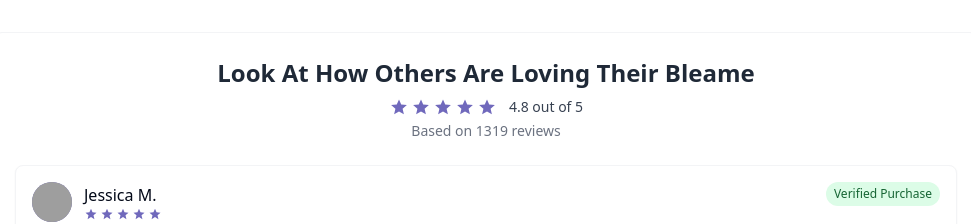
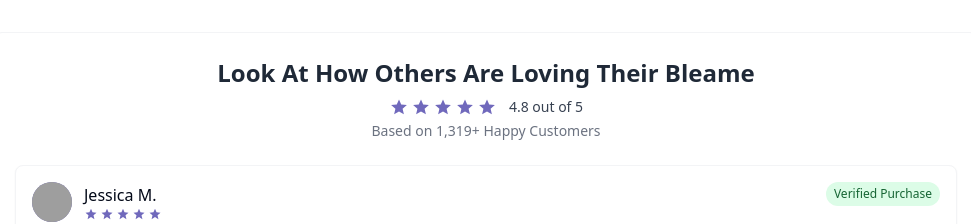
Before and after one commit to wasteyuse/finalize, a React (Vite) app: page / in a window 1280 px wide. Shown: the part 940-1164 px from the top of the page, without its empty margins (154-1125 px from the left). Built offline with nearby package versions, Linux system fonts and the light colour scheme; grey boxes are pictures that could not be loaded; the HTML template or start-up script is replaced by a standard one.

Commit message:
Fix: Update review count text
Updated the review count text in CustomerTestimonials.tsx.

```diff
--- a/src/components/product/CustomerTestimonials.tsx
+++ b/src/components/product/CustomerTestimonials.tsx
@@ -55,7 +55,7 @@ export const CustomerTestimonials: React.FC<CustomerTestimonialsProps> = ({
             {rating} out of 5
           </span>
         </div>
-        <p className="text-gray-500 text-sm">Based on {reviewCount} reviews</p>
+        <p className="text-gray-500 text-sm">Based on 1,319+ Happy Customers</p>
       </div>
 
       {/* Individual Reviews */}
```
